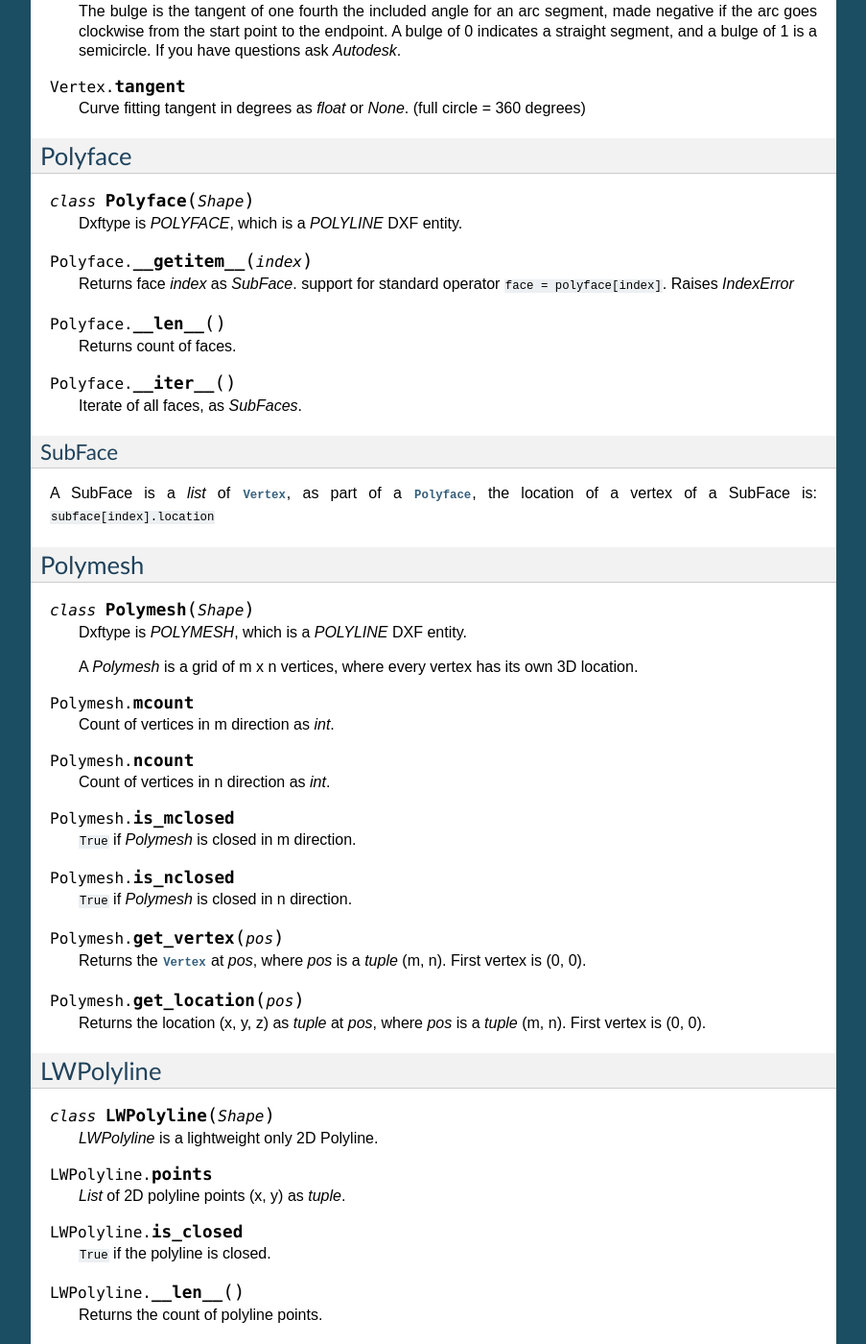
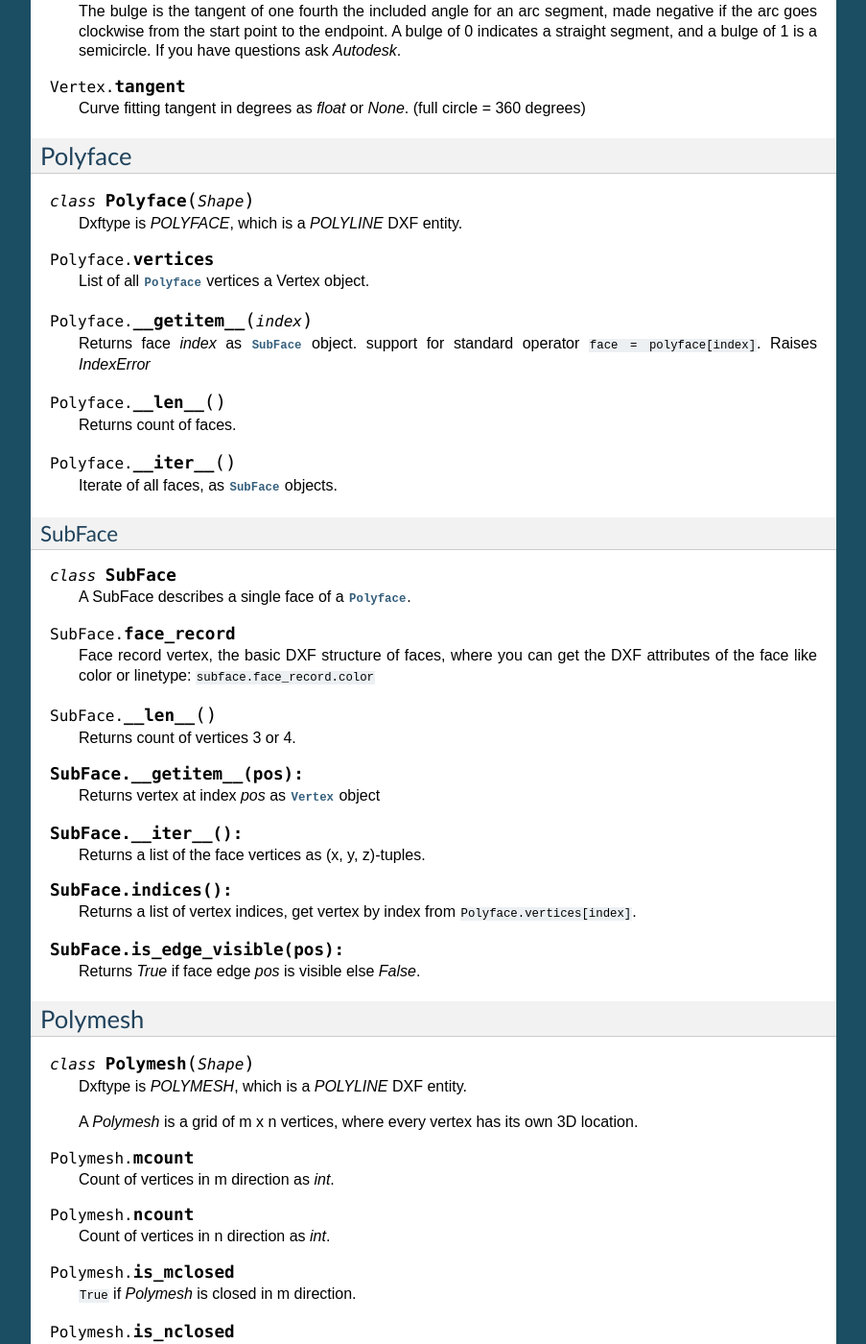
Before and after one commit to mozman/dxfgrabber, a Sphinx documentation site: the page built from docs/index.rst, in a window 1280 px wide and 1400 px high, scrolled down 9622 px. Shown: the whole window at 96% size, without its empty margins (198-1101 px from the left). Built offline with Sphinx 7.4.7, drawn with Linux system fonts in a browser that asks for light colours; some of the changed text lies outside the part shown.

Commit message:
updated docs for Polyface()

```diff
--- a/NEWS.txt
+++ b/NEWS.txt
@@ -5,6 +5,7 @@ News
 Version 0.6.1 - 2014-04-..
 
   * BUGFIX: support for undocumented VERTEX subclass 'AcDbFaceRecord' without preceding 'AcDbVertex'
+  * extended the Polyface entity, see new docs
 
 Version 0.6.0 - 2014-01-09
 
--- a/docs/conf.py
+++ b/docs/conf.py
@@ -48,9 +48,9 @@ copyright = u'2013, Manfred Moitzi'
 # built documents.
 #
 # The short X.Y version.
-version = '0.6.0'
+version = '0.6.1'
 # The full version, including alpha/beta/rc tags.
-release = '0.6.0'
+release = '0.6.1'
 
 # The language for content autogenerated by Sphinx. Refer to documentation
 # for a list of supported languages.
--- a/docs/index.rst
+++ b/docs/index.rst
@@ -10,7 +10,7 @@ last updated |today|.
 
 *dxfgrabber* is a Python library to grab information from DXF drawings - all DXF versions supported.
 
-Python compatibility: *dxfgrabber* is tested with CPython 2.7, CPython3.3 and PyPy.
+Python compatibility: *dxfgrabber* is tested with CPython 2.7, CPython3.4 and PyPy.
 
 License: *dxfgrabber* is licensed under the MIT license.
 
@@ -593,7 +593,7 @@ Polyline
 
 .. method:: Polyline.points()
 
-    Returns a generator over all vertex locations (x, y, z) as *tuple*.
+    Returns a generator over all vertex locations as (x, y, z)-tuple.
 
 Vertex
 ------
@@ -602,7 +602,7 @@ Vertex
 
 .. attribute:: Vertex.location
 
-    Location (x, y, z) as *tuple*.
+    Location as (x, y, z)-tuple.
 
 .. attribute:: Vertex.bulge
 
@@ -623,10 +623,14 @@ Polyface
 
     Dxftype is *POLYFACE*, which is a *POLYLINE* DXF entity.
 
+.. attribute:: Polyface.vertices
+
+    List of all :class:`Polyface` vertices a Vertex object.
+
 .. method:: Polyface.__getitem__(index)
 
-    Returns face *index* as *SubFace*. support for standard operator
-    ``face = polyface[index]``. Raises *IndexError*
+    Returns face *index* as :class:`SubFace` object. support for standard operator
+    :code:`face = polyface[index]`. Raises *IndexError*
 
 .. method:: Polyface.__len__()
 
@@ -634,13 +638,40 @@ Polyface
 
 .. method:: Polyface.__iter__()
 
-    Iterate of all faces, as *SubFaces*.
+    Iterate of all faces, as :class:`SubFace` objects.
 
 SubFace
 ^^^^^^^
 
-A SubFace is a *list* of :class:`Vertex`, as part of a :class:`Polyface`, the
-location of a vertex of a SubFace is: ``subface[index].location``
+.. class:: SubFace
+
+    A SubFace describes a single face of a :class:`Polyface`.
+
+.. attribute:: SubFace.face_record
+
+    Face record vertex, the basic DXF structure of faces, where you can get the DXF attributes of the face
+    like color or linetype: :code:`subface.face_record.color`
+
+.. method:: SubFace.__len__()
+
+    Returns count of vertices 3 or 4.
+
+.. method:: SubFace.__getitem__(pos):
+
+    Returns vertex at index *pos* as :class:`Vertex` object
+
+.. method:: SubFace.__iter__():
+
+    Returns a list of the face vertices as (x, y, z)-tuples.
+
+.. method:: SubFace.indices():
+
+    Returns a list of vertex indices, get vertex by index from :code:`Polyface.vertices[index]`.
+
+.. method:: SubFace.is_edge_visible(pos):
+
+    Returns *True* if face edge *pos* is visible else *False*.
+
 
 Polymesh
 --------
```
Also changed, not shown: 3 other files.
